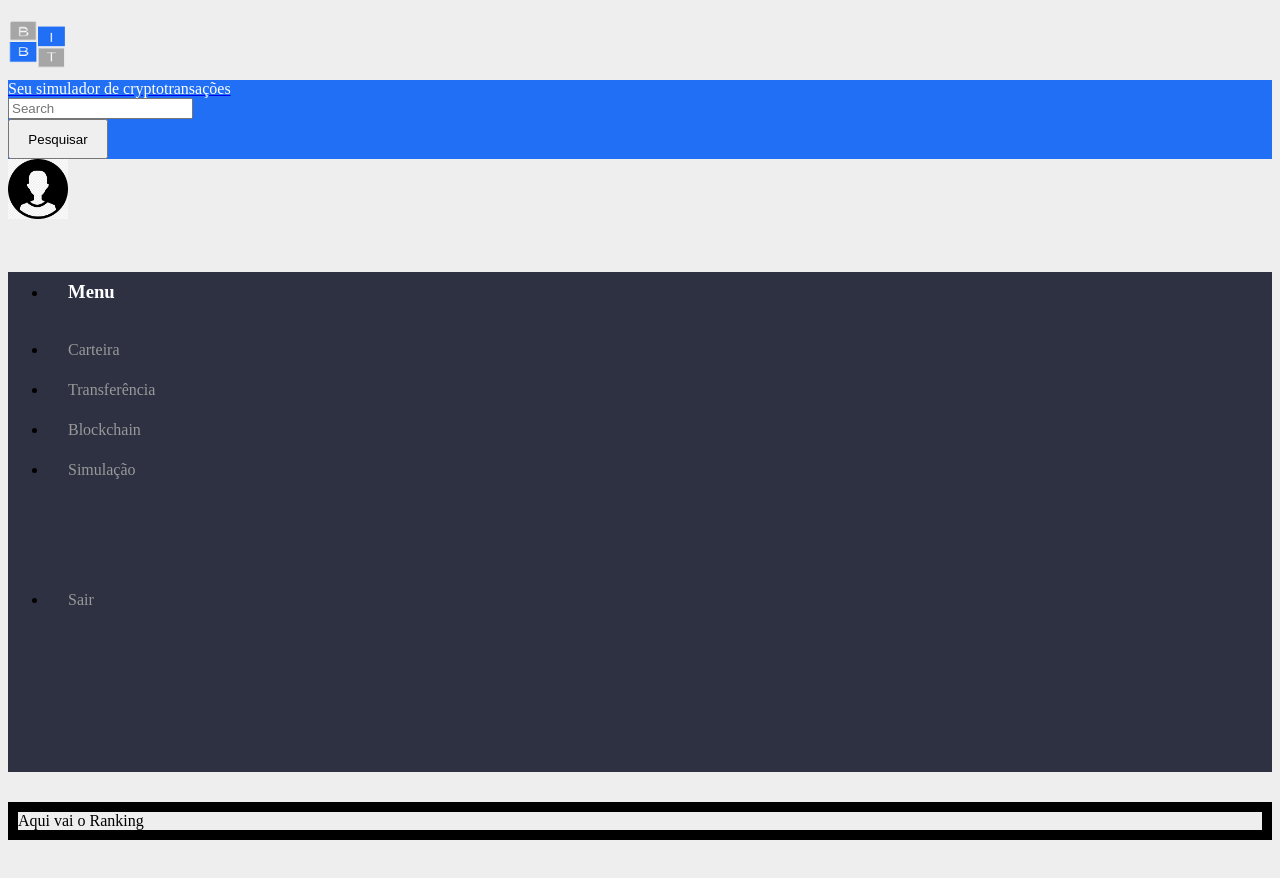
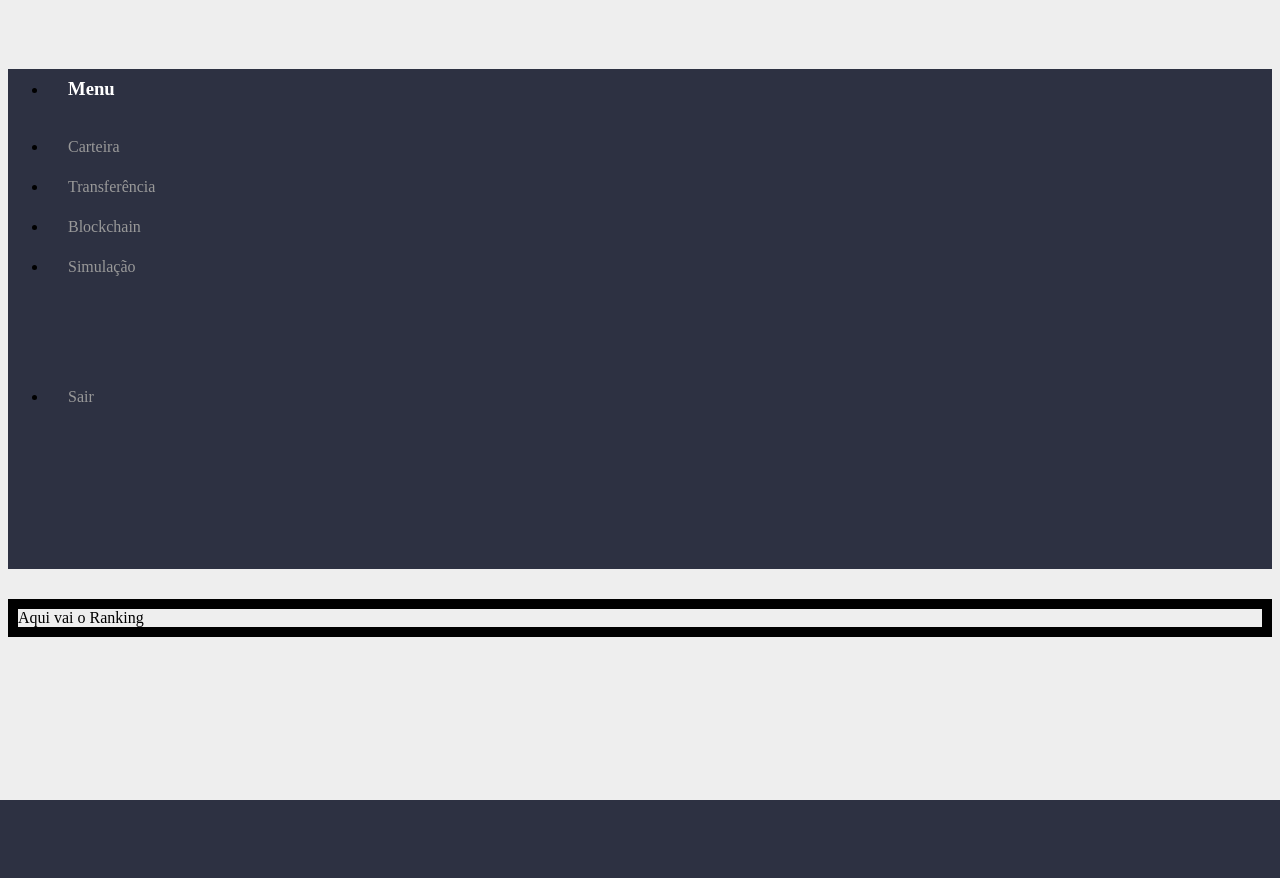
Before and after one commit to eduardaarosaa/bitbloco, a CodeIgniter app: the page made by application/views/tela_principal.php in a window 1280 px wide. After the commit the page ends 800 px from the top, so only its background shows below. Run offline with CodeIgniter, Linux system fonts and the light colour scheme.

Commit message:
Rodape corrigido, herança na tela principal

```diff
--- a/application/controllers/Welcome.php
+++ b/application/controllers/Welcome.php
@@ -24,7 +24,9 @@ class Welcome extends CI_Controller {
 	}
 	public function tela_principal()
 	{
+		$this->load->view('header');
 		$this->load->view('tela_principal');
+		$this->load->view('rodape');
 	}
 	public function tela_login()
 	{
@@ -37,5 +39,6 @@ class Welcome extends CI_Controller {
 	public function tela_transferencia(){
 		$this->load->view('header');
 		$this->load->view('transaferencia');
+		$this->load->view('rodape');
 	}
 }
--- a/application/views/tela_principal.php
+++ b/application/views/tela_principal.php
@@ -20,31 +20,6 @@
 
 	<div class="container">
 		<div class="row">
-			<div class="col-1 divLogo"></div>
-			<div class="col-10 divNavbar">
-				<nav class="navbar navbar-inverse">
-  					<div class="container-fluid">
-    					<div class="navbar-header">
-      					<a class="navbar-brand" href="../../README.md" title="Informações do projeto">
-                        <font color="#FFF">Seu simulador de cryptotransações</font></a>
-    					</div>
-    					<form class="navbar-form navbar-left" action="/action_page.php">
-      						<div class="input-group">
-        					<input type="text" class="form-control" placeholder="Search" name="search">
-        						<div class="input-group-btn">
-          							<button class="btn btn-dark" type="submit">
-                                    Pesquisar
-            						<i class="glyphicon glyphicon-search"></i>
-          							</button>
-        						</div>
-      						</div>
-    					</form>
-  					</div>
-				</nav>
-            </div>
-			<div class="col-1 divEspaco"><img src="../../image/user.png" height="60" width="60"></div>
-		</div>
-		<div class="row">
 			<div class="col-12 divEspaco"></div>
 		</div>
 		<div class="row">
@@ -55,7 +30,7 @@
                     		<li> <a href="#">Transferência</a> </li>
                     		<li> <a href="#">Blockchain</a> </li>
                     		<li> <a href="#">Simulação</a> </li>
-							<br>
+							               <br>
                             <br>
                             <br>
                             <br>
@@ -66,7 +41,6 @@
 			<div class="col-1 divEspaco"></div>
 			<div class="col-7 divRanking">Aqui vai o Ranking</div>
 			<div class="col-1 divEspaco"></div>
-		</div>
 	</div>
   </body>
 </html>
--- a/style/estilo.css
+++ b/style/estilo.css
@@ -27,6 +27,9 @@ body
 	background-color:#206FF5;
 }
 
+.divRodape{
+	background-color: #BFC0C0;
+}
 .divMenu{
 	background-color:#2D3142;
 	min-height: 500px;
```
Also changed, not shown: application/views/rodape.php (+10 -1 lines).
